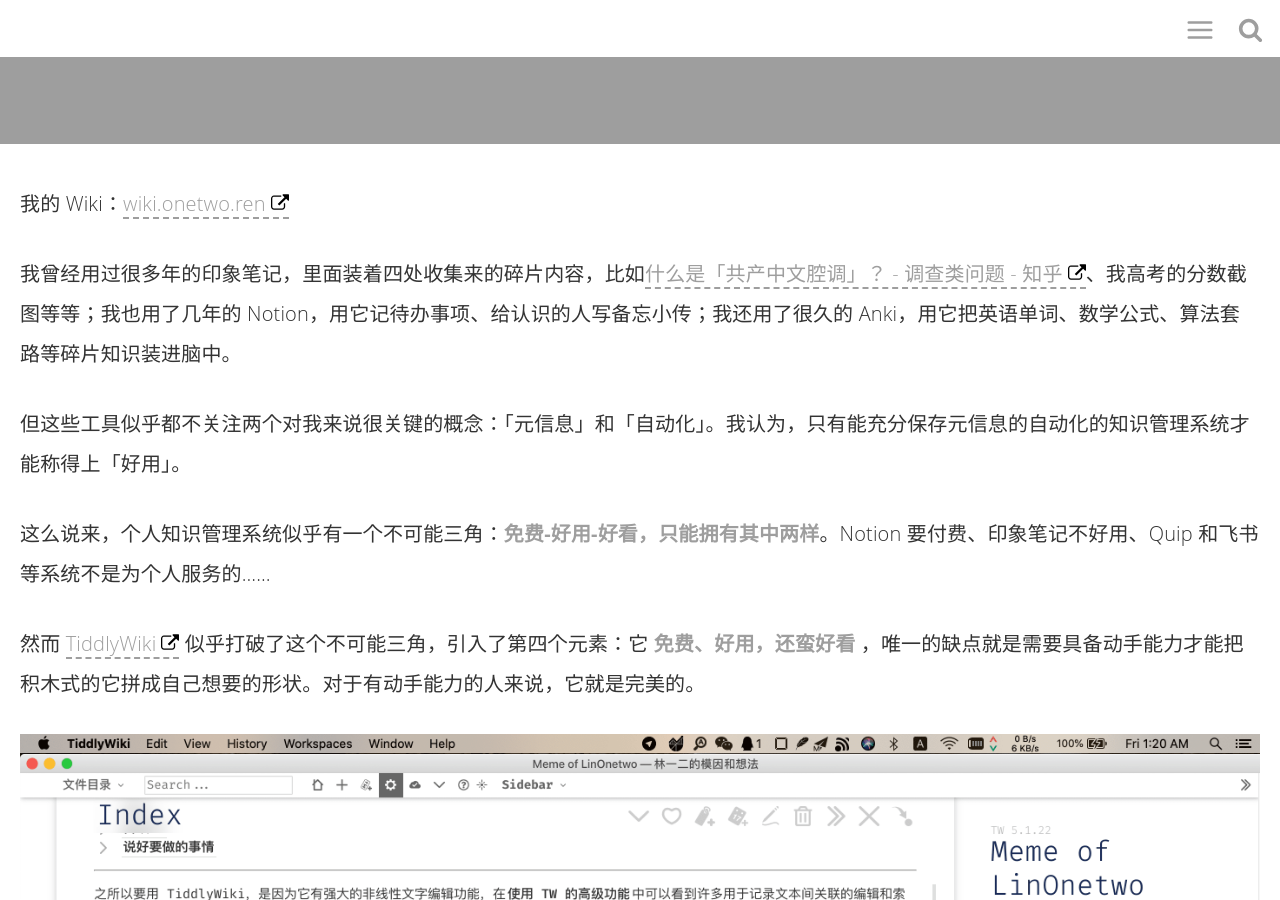
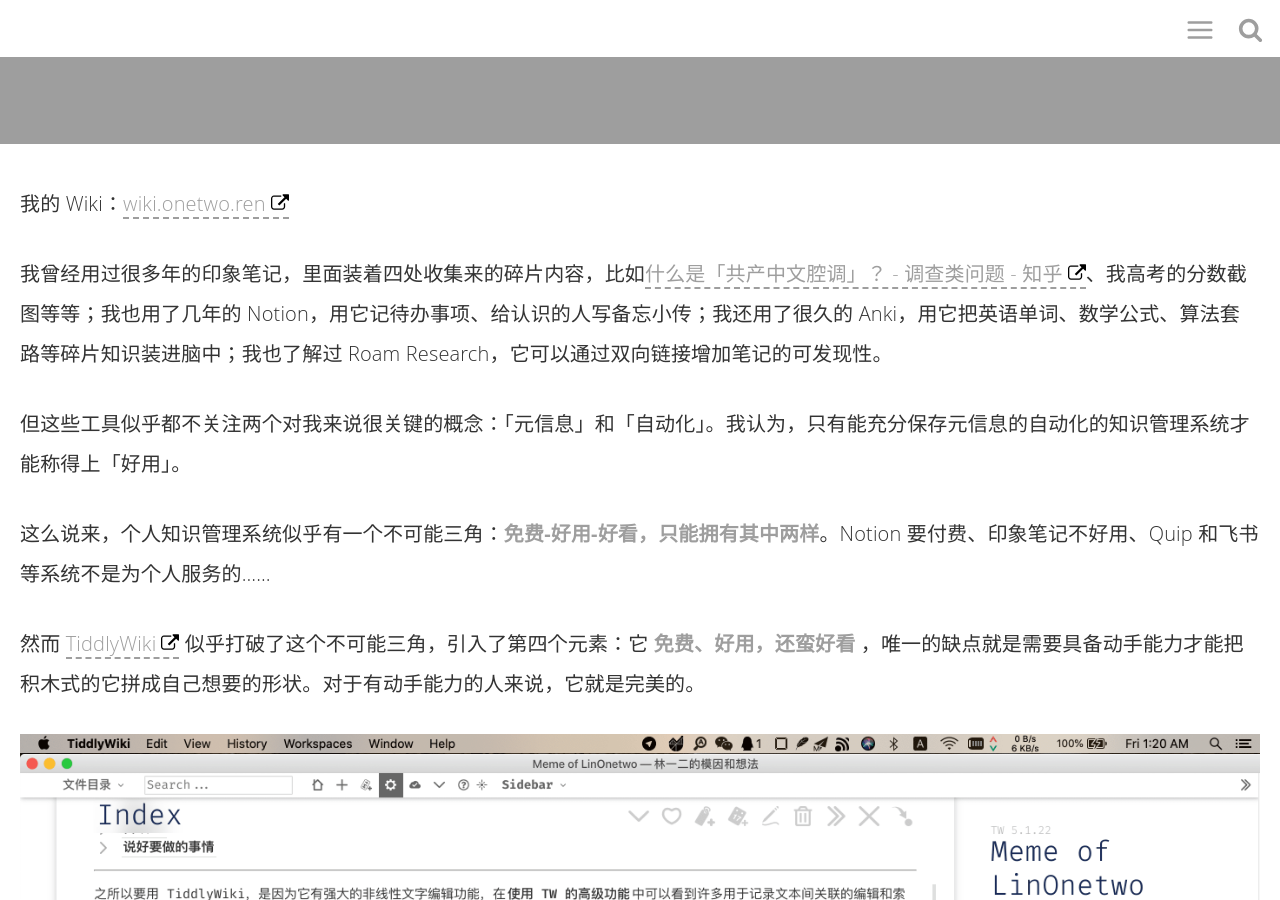
Before and after one commit to linonetwo/linonetwo.github.io, a Jekyll site: the page built from _posts/2020-04-13-用tiddlywiki替代notion和evernote管理知识.md, in a window 1280 px wide and 900 px high, scrolled down 413 px. Built offline with Jekyll 4.4.1, drawn with Linux system fonts in a browser that asks for light colours; comment, search, counter and statistics services are not loaded.

Commit message:
Update 2020-04-13-用tiddlywiki替代notion和evernote管理知识.md

```diff
--- a/_posts/2020-04-13-用tiddlywiki替代notion和evernote管理知识.md
+++ b/_posts/2020-04-13-用tiddlywiki替代notion和evernote管理知识.md
@@ -15,7 +15,7 @@
 
 我的 Wiki：[wiki.onetwo.ren](https://wiki.onetwo.ren/)
 
-我曾经用过很多年的印象笔记，里面装着四处收集来的碎片内容，比如[什么是「共产中文腔调」？ - 调查类问题 - 知乎](http://www.zhihu.com/question/19687065)、我高考的分数截图等等；我也用了几年的 Notion，用它记待办事项、给认识的人写备忘小传；我还用了很久的 Anki，用它把英语单词、数学公式、算法套路等碎片知识装进脑中。
+我曾经用过很多年的印象笔记，里面装着四处收集来的碎片内容，比如[什么是「共产中文腔调」？ - 调查类问题 - 知乎](http://www.zhihu.com/question/19687065)、我高考的分数截图等等；我也用了几年的 Notion，用它记待办事项、给认识的人写备忘小传；我还用了很久的 Anki，用它把英语单词、数学公式、算法套路等碎片知识装进脑中；我也了解过 Roam Research，它可以通过双向链接增加笔记的可发现性。
 
 但这些工具似乎都不关注两个对我来说很关键的概念：「元信息」和「自动化」。我认为，只有能充分保存元信息的自动化的知识管理系统才能称得上「好用」。
 
```
